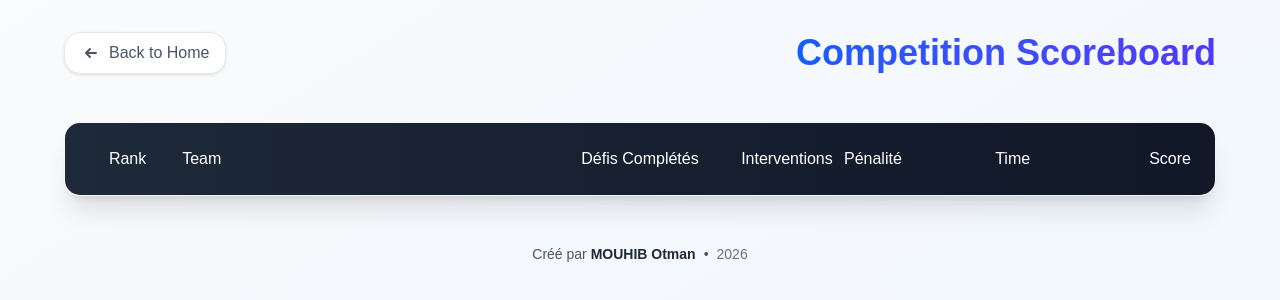
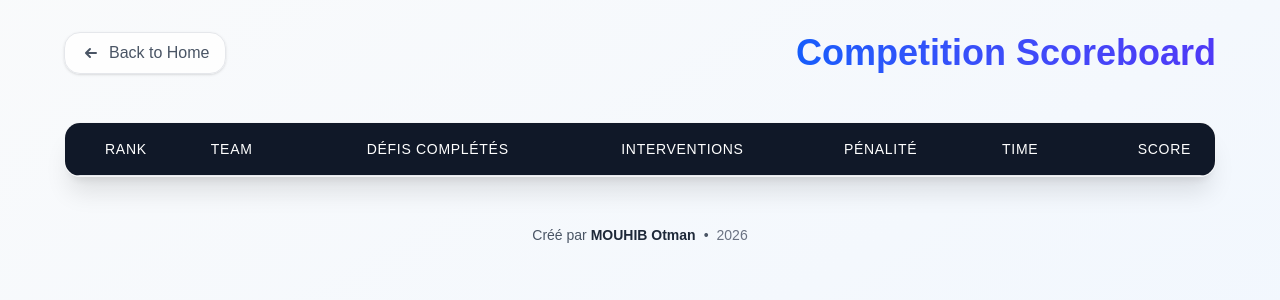
Before and after one commit to otman-dev/urcompetition, a Next.js app: page /scoreboard in a window 1280 px wide. Shown: the top 300 px of the page. Built offline with nearby package versions, Linux system fonts and the light colour scheme; no server answers; the database is empty.

Commit message:
Your custom message 11

```diff
--- a/src/app/scoreboard/page.tsx
+++ b/src/app/scoreboard/page.tsx
@@ -62,16 +62,20 @@ export default async function ScoreboardPage() {
         </div>
 
         <div className="bg-white/80 backdrop-blur-sm rounded-2xl shadow-xl overflow-hidden border border-gray-100">
-          <div className="grid grid-cols-12 gap-4 p-6 bg-gradient-to-r from-gray-800 to-gray-900 text-white">
-            <div className="col-span-1 text-center font-medium">Rank</div>
-            <div className="col-span-4 font-medium">Team</div>
-            <div className="col-span-2 text-center font-medium">Défis Complétés</div>
-            <div className="col-span-1 text-center font-medium">Interventions</div>
-            <div className="col-span-1 text-center font-medium">Pénalité</div>
-            <div className="col-span-2 text-center font-medium">Time</div>
-            <div className="col-span-1 text-right font-medium">Score</div>
-          </div>
-          <ul className="divide-y divide-gray-100">
+          <div className="overflow-x-auto">
+            <table className="min-w-full divide-y divide-gray-200">
+              <thead className="bg-gray-900 text-white">
+                <tr>
+                  <th className="px-6 py-4 text-center text-sm font-medium uppercase tracking-wider">Rank</th>
+                  <th className="px-6 py-4 text-left text-sm font-medium uppercase tracking-wider">Team</th>
+                  <th className="px-6 py-4 text-center text-sm font-medium uppercase tracking-wider">Défis Complétés</th>
+                  <th className="px-6 py-4 text-center text-sm font-medium uppercase tracking-wider">Interventions</th>
+                  <th className="px-6 py-4 text-center text-sm font-medium uppercase tracking-wider">Pénalité</th>
+                  <th className="px-6 py-4 text-center text-sm font-medium uppercase tracking-wider">Time</th>
+                  <th className="px-6 py-4 text-right text-sm font-medium uppercase tracking-wider">Score</th>
+                </tr>
+              </thead>
+              <tbody className="divide-y divide-gray-100 bg-white">
                 {rankedTeams.map((team: any, index: number) => {
                   const completedCount = Object.entries(team.detailedScores)
                     .filter(([key, value]) => key !== 'timer' && activeChallengeIds.includes(key) && typeof value === 'number' && value > 0)
@@ -79,11 +83,8 @@ export default async function ScoreboardPage() {
                   const interventionCount = team.interventions || 0;
                   const penaltyValue = interventionCount * penalty;
                   return (
-                <li
-                  key={team._id}
-                  className="grid grid-cols-12 gap-4 p-6 hover:bg-blue-50/50 transition-all duration-200 group"
-                >
-                  <div className="col-span-1 text-center">
+                    <tr key={team._id} className="hover:bg-blue-50/50">
+                      <td className="whitespace-nowrap px-6 py-5 text-center text-sm text-gray-900 font-medium">
                         <span className={`inline-flex items-center justify-center w-8 h-8 rounded-full
                           ${index < 3 ? 'bg-gradient-to-br text-white font-semibold' : 'bg-gray-100 text-gray-600'}
                           ${index === 0 ? 'from-yellow-400 to-yellow-500' : ''}
@@ -91,42 +92,34 @@ export default async function ScoreboardPage() {
                           ${index === 2 ? 'from-amber-600 to-amber-700' : ''}`}>
                           {index + 1}
                         </span>
-                  </div>
-                  <div className="col-span-4">
-                    <Link
-                      href={`/team/${team._id}`}
-                      className="inline-block font-medium text-gray-900 group-hover:text-blue-600 transition-colors"
-                    >
+                      </td>
+                      <td className="px-6 py-5 text-sm font-medium text-gray-900">
+                        <Link href={`/team/${team._id}`} className="hover:text-blue-600">
                           {team.teamName}
                         </Link>
-                  </div>
-                  <div className="col-span-2 text-center">
-                    <span className="text-gray-900 font-medium">{completedCount}/{activeChallengeIds.length}</span>
-                  </div>
-                  <div className="col-span-1 text-center">
-                    <span className="text-gray-900 font-medium">{interventionCount}</span>
-                  </div>
-                  <div className="col-span-1 text-center">
-                    <span className="text-red-600 font-medium">{penaltyValue}</span>
-                  </div>
-                  <div className="col-span-2 text-center">
-                    <span className="inline-flex items-center gap-2 font-medium text-gray-700">
-                      <svg className="w-4 h-4 text-gray-400" fill="none" stroke="currentColor" viewBox="0 0 24 24">
-                        <path strokeLinecap="round" strokeLinejoin="round" strokeWidth="2" d="M12 8v4l3 3m6-3a9 9 0 11-18 0 9 9 0 0118 0z" />
-                      </svg>
+                      </td>
+                      <td className="whitespace-nowrap px-6 py-5 text-center text-sm text-gray-900">
+                        {completedCount}/{activeChallengeIds.length}
+                      </td>
+                      <td className="whitespace-nowrap px-6 py-5 text-center text-sm text-gray-900">
+                        {interventionCount}
+                      </td>
+                      <td className="whitespace-nowrap px-6 py-5 text-center text-sm text-red-600 font-medium">
+                        {penaltyValue}
+                      </td>
+                      <td className="whitespace-nowrap px-6 py-5 text-center text-sm text-gray-700">
                         {formatTime(team.detailedScores.timer)}
-                    </span>
-                  </div>
-                  <div className="col-span-2 text-right">
-                    <span className="inline-flex items-center gap-2 text-lg font-semibold text-blue-600">
+                      </td>
+                      <td className="whitespace-nowrap px-6 py-5 text-right text-lg font-semibold text-blue-600">
                         {team.totalScore}
-                      <span className="text-sm font-normal text-gray-500">pts</span>
-                    </span>
-                  </div>
-                </li>
+                        <span className="ml-1 text-sm font-normal text-gray-500">pts</span>
+                      </td>
+                    </tr>
                   );
                 })}
-          </ul>
+              </tbody>
+            </table>
+          </div>
         </div>
 
         {/* Footer */}
```
Lines whose indentation alone changed are shown as unchanged.
